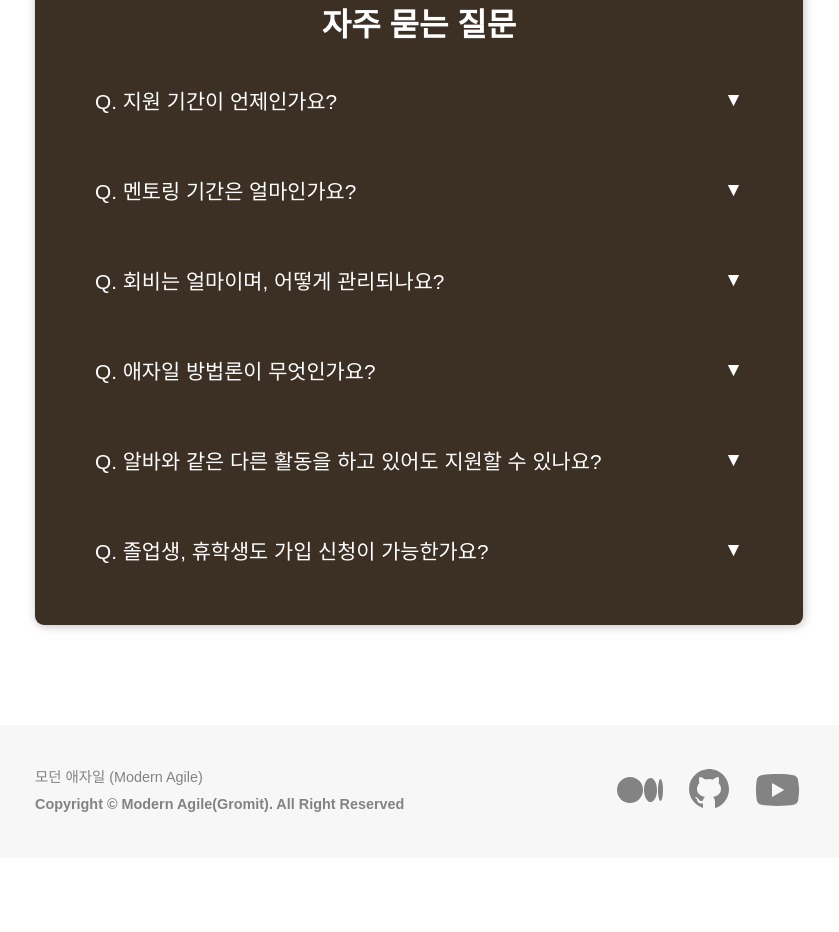
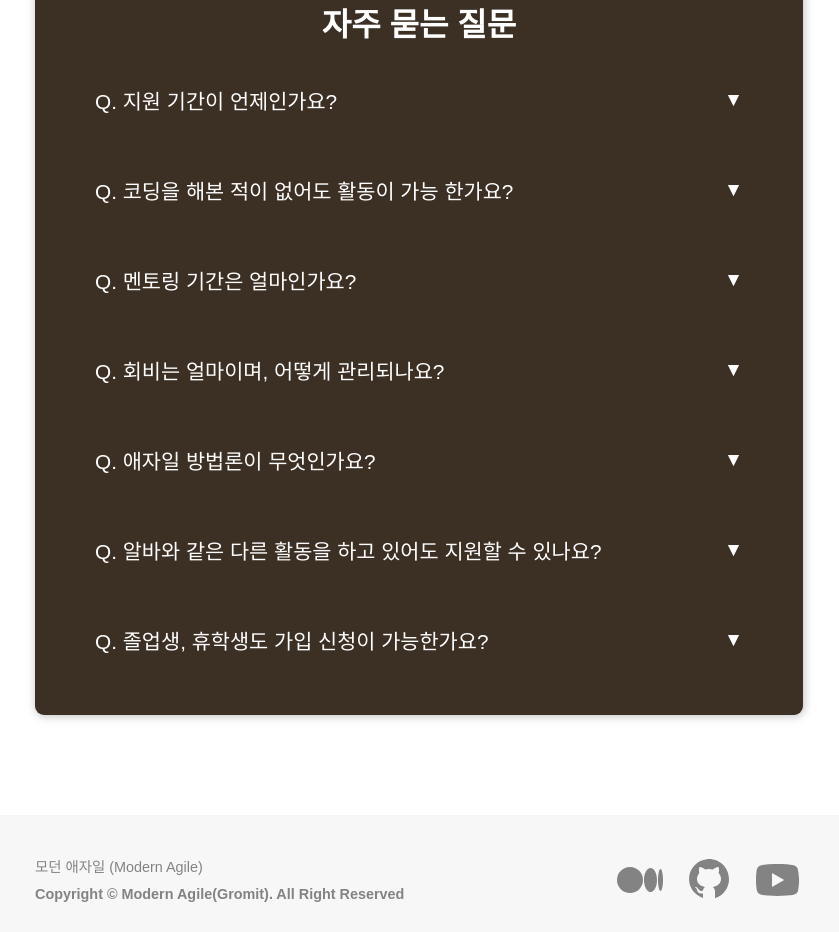
Before and after one commit to ssi02014/modern-agile-official-client, a Next.js app in the folder app/: page / in a window 1280 px wide. Shown: the part 6140-7072 px from the top of the page, without its empty margins (221-1060 px from the left). Before the commit the page ends 6998 px from the top, so only its background shows below. Built offline with nearby package versions, Linux system fonts and the light colour scheme.

Commit message:
feat: faq 질문 추가

```diff
--- a/app/components/Accordion/style.tsx
+++ b/app/components/Accordion/style.tsx
@@ -49,6 +49,7 @@ export const AccordionPanelContainer = styled.div`
   overflow: hidden;
   transition: max-height 0.3s ease-out;
   max-height: 0;
+  white-space: pre-wrap;
 
   p {
     color: ${({ theme }) => theme.colors.main};
--- a/app/components/Home/MainFAQ/index.tsx
+++ b/app/components/Home/MainFAQ/index.tsx
@@ -8,34 +8,40 @@ const MainFAQ = () => {
       id: 1,
       title: 'Q. 지원 기간이 언제인가요?',
       content:
-        'A. 5기 모집은 10월 21일부터 11월 4일까지 약 2주간 진행되며 1차 면접, 2차 코딩 센스 테스트(난이도 하) 진행 후 최종 합격이 발표됩니다. 부담 가지 실 필요 없이 개발에 대한 열정과 모던 애자일과의 FIT이 잘 맞는지를 최우선적으로 판단 할 예정입니다.',
+        'A. 모던 애자일 6기 모집은 23년 5월 8일(월)부터 5월 17일(수)까지 지원 접수를 받고 있습니다. 18일부터는 면접 또는 코딩 테스트 전형을 진행 할 예정입니다. (일정 또는 과정은 달라질 수 있습니다.)\n\n부담 가지 실 필요 없이 개발에 대한 열정과 모던 애자일과의 FIT이 잘 맞는지를 최우선적으로 판단 할 예정입니다.',
     },
     {
       id: 2,
+      title: 'Q. 코딩을 해본 적이 없어도 활동이 가능 한가요?',
+      content:
+        'A. 네! 멘토링 기간동안 선배 기수분들께 도움을 받을 수 있으며, 과제와 미니 프로젝트를 통해 실력을 기를 시간이 충분합니다.',
+    },
+    {
+      id: 3,
       title: 'Q. 멘토링 기간은 얼마인가요?',
       content:
         'A. 3개월 동안 선배기수에게 멘토링을 받게되며, 선배기수 수료 이후에도 역대 수료한 선배님들께 얼마든지 도움을 요청할 수 있는 시스템이 마련되어 있습니다.',
     },
     {
-      id: 3,
+      id: 4,
       title: 'Q. 회비는 얼마이며, 어떻게 관리되나요?',
       content:
-        'A. 회비는 월 별 1만 5천원입니다. 선배 기수는 관여하지 않으며, 각 기수별 선발된 회장이 집중적으로 관리합니다.카카오 오픈 통장을 활용하여 내역이 투명하게 공개됩니다.',
+        'A. 현재 5기의 회비는 1만 5천원 입니다. 하지만 6기 활동이 시작되면 6기 인원이 필요에 기반하여 자율적으로 책정하고 관리하게 됩니다.',
     },
     {
-      id: 4,
+      id: 5,
       title: 'Q. 애자일 방법론이 무엇인가요?',
       content:
         'A. 애자일은 날렵한, 민첩한이라는 사전적 의미를 가졌으며, 소프트웨어 개발론에서 애자일은 짧은 주기의 개발 단위를 반복해 하나의 큰 프로젝트를 완성해 나가는 방식입니다. 애자일의 핵심은 협력과 피드백이고 일을 진행할 때 유연하고 변화에 빠르게 대응하는 것이 핵심입니다.',
     },
     {
-      id: 5,
+      id: 6,
       title: 'Q. 알바와 같은 다른 활동을 하고 있어도 지원할 수 있나요?',
       content:
         'A. 모던 애자일 활동만으로도 굉장히 타이트 할 것이라 예상됩니다. 지원자가 많은데 타 동아리 및 알바를 하고 계신다면 가입 우선 순위에서 밀리실 수 있습니다.',
     },
     {
-      id: 6,
+      id: 7,
       title: 'Q. 졸업생, 휴학생도 가입 신청이 가능한가요?',
       content:
         'A. 네! 모던 애자일은 인덕대학교 출신이라면 재학생 뿐만아니라 졸업생, 휴학생까지 모두 지원하실 수 있습니다.',
```
